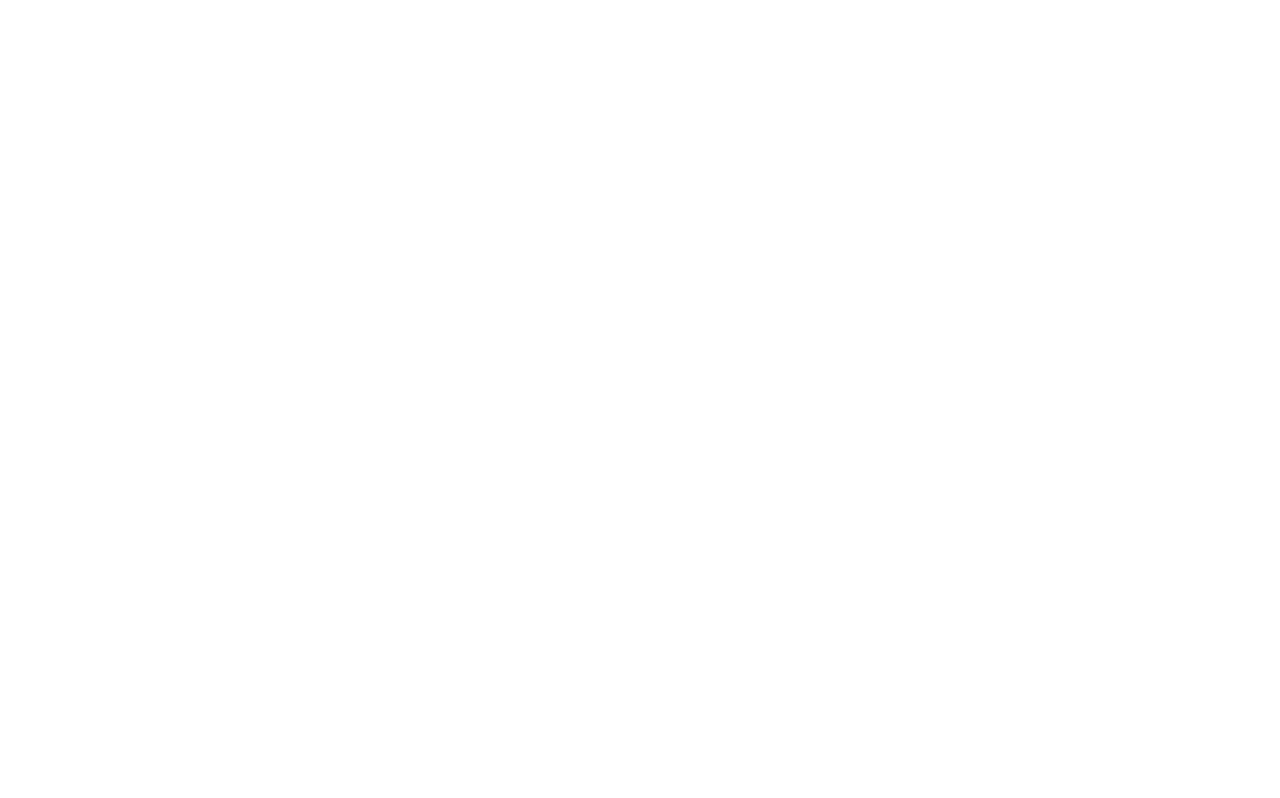
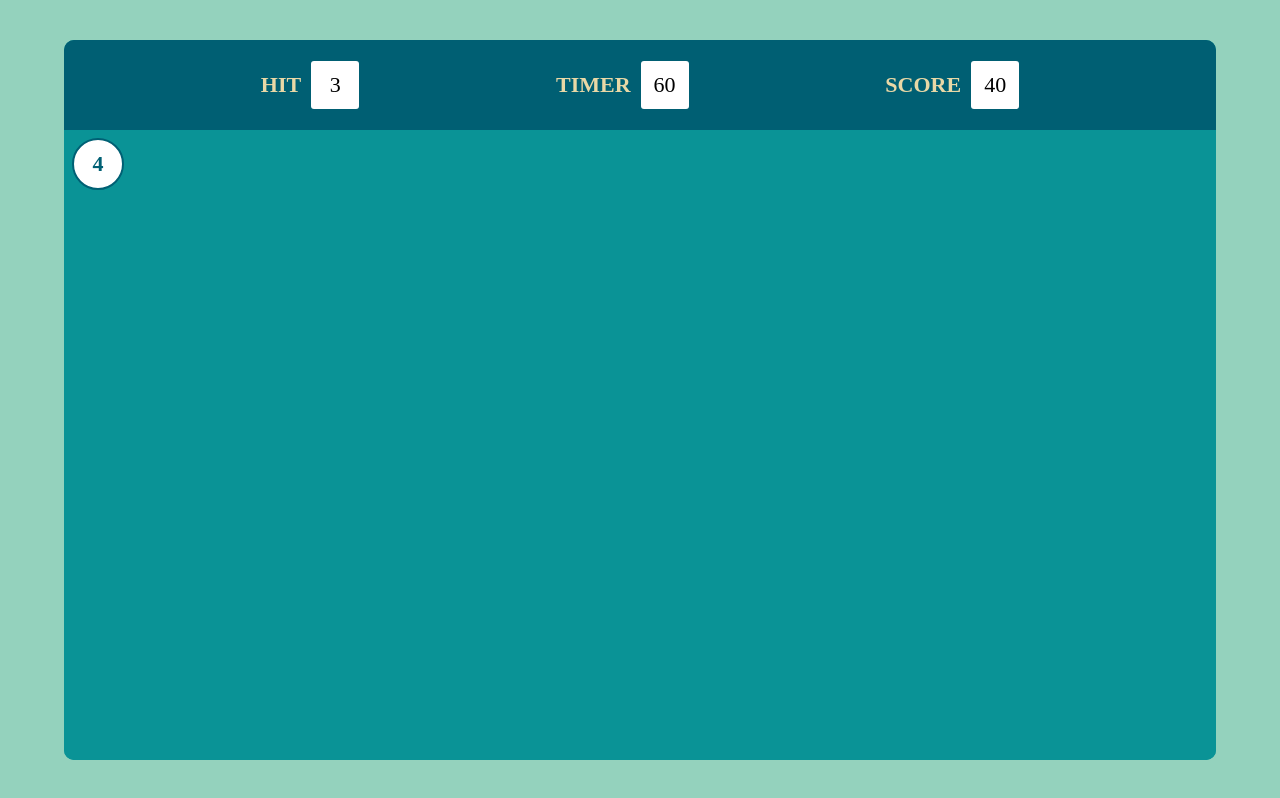
Before and after one commit to gudapepratik/Bubble-Game, a plain HTML site: page index.html in a window 1280 px wide. Drawn offline with Linux system fonts and the light colour scheme.

Commit message:
structure done

```diff
--- a/index.html
+++ b/index.html
@@ -7,7 +7,27 @@
     <title>Document</title>
 </head>
 <body>
-
+    <div id="main">
+        <div id="game-container">
+            <div id="top-panel">
+                <div class="tp-cont">
+                    <h3>HIT</h3>
+                    <div class="info-box">3</div>
+                </div>
+                <div class="tp-cont">
+                    <h3>TIMER</h3>
+                    <div class="info-box">60</div>
+                </div>
+                <div class="tp-cont">
+                    <h3>SCORE</h3>
+                    <div class="info-box">40</div>
+                </div>
+            </div>
+            <div id="center-panel">
+                <div class="bubble">4</div>
+            </div>
+        </div>
+    </div>
 
 
     <script src="./script.js"></script>
--- a/style.css
+++ b/style.css
@@ -0,0 +1,93 @@
+* {
+    margin: 0;
+    padding: 0;
+    font-family: poppins;
+}
+
+html, body {
+    height: 100%;
+    width: 100%;
+}
+
+#main {
+    display: flex;
+    justify-content: center;
+    align-items: center;
+    width: 100%;
+    height: 100%;
+    background-color: #94d2bd;
+}
+
+#game-container {
+    width: 90%;
+    height: 90%;
+    background-color: #0a9396;
+    border-radius: 10px;
+    overflow: hidden;
+}
+
+#top-panel {
+    max-width: 100%;
+    height: 90px;
+    background-color: #005f73;
+    display: flex;
+    align-items: center;
+    justify-content: space-evenly;
+}
+
+.tp-cont {
+    display: flex;
+    gap: 10px;
+    align-items: center;
+}
+
+.tp-cont .info-box {
+    display: flex;
+    align-items: center;
+    justify-content: center;
+    background-color: white;
+    border-radius: 3px;
+    width: 3rem;
+    height: 3rem;
+    font-weight: 500;
+    font-size: 22px;
+
+}
+.tp-cont h3 {
+    color: #e9d8a6;
+    font-family: poppins;
+    font-weight: 800;
+    font-size: 22px;
+}
+
+#center-panel {
+    display: flex;
+    gap: 10px;
+    /* align-items: center;
+    justify-content: center; */
+    flex-wrap: wrap;
+    width: 100%;
+    height: calc(100% - 90px);
+    background-color: #0a9396;
+    padding: 0.5rem;
+}
+
+.bubble {
+    display: flex;
+    justify-content: center;
+    align-items: center;
+    cursor: pointer;
+    width: 3rem;
+    height: 3rem;
+    border-radius: 50%;
+    background-color: white;
+    border: 2px solid #006074;
+    color: #006074;
+    font-weight: 800;
+    font-size: 22px;
+    transition: ease all 0.1s;
+}
+
+.bubble:hover {
+    background-color: #94d2bd;
+}
```
